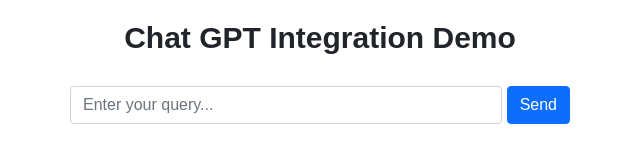
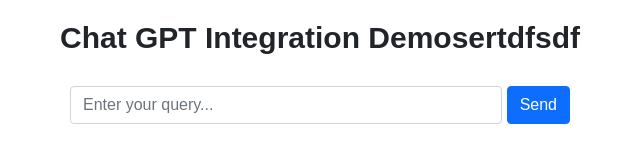
Before and after one commit to Hromakov/csb-36lf1o, a plain HTML site: page index.html in a window 1280 px wide. Shown: the whole page, without its empty margins (320-960 px from the left). Drawn offline with nearby package versions, Linux system fonts and the light colour scheme.

Commit message:
Deployment from Codesandbox.

```diff
--- a/index.html
+++ b/index.html
@@ -1,2 +1,2 @@
-<!DOCTYPE html><html><head><title>ChatGPT - Intergration</title><meta charset="UTF-8"><link rel="stylesheet" href="https://cdnjs.cloudflare.com/ajax/libs/bootstrap/5.0.2/css/bootstrap.min.css"><link rel="stylesheet" href="/csb-36lf1o/styles.383f575b.css"></head><body> <h1>Chat GPT Integration Demo</h1> <div id="app"> <div class="inline-form"> <input type="text" id="prompt" placeholder="Enter your query..." class="form-control"> <button type="submit" id="sendPrompt" class="btn btn-primary">Send</button> </div> <p id="output"></p> </div>   <script src="/csb-36lf1o/src.09fa8818.js">
+<!DOCTYPE html><html><head><title>ChatGPT - Intergration</title><meta charset="UTF-8"><link rel="stylesheet" href="https://cdnjs.cloudflare.com/ajax/libs/bootstrap/5.0.2/css/bootstrap.min.css"><link rel="stylesheet" href="/csb-36lf1o/styles.383f575b.css"></head><body> <h1>Chat GPT Integration Demosertdfsdf</h1> <div id="app"> <div class="inline-form"> <input type="text" id="prompt" placeholder="Enter your query..." class="form-control"> <button type="submit" id="sendPrompt" class="btn btn-primary">Send</button> </div> <p id="output"></p> </div>   <script src="/csb-36lf1o/src.09fa8818.js">
 	</script> </body></html>
```
